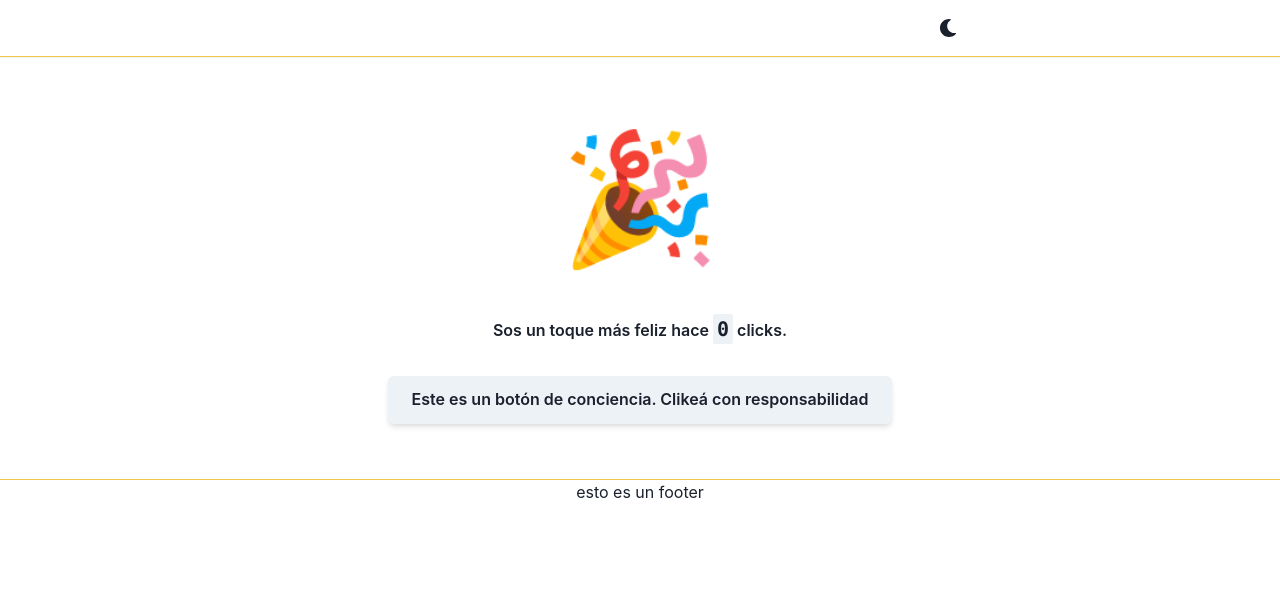
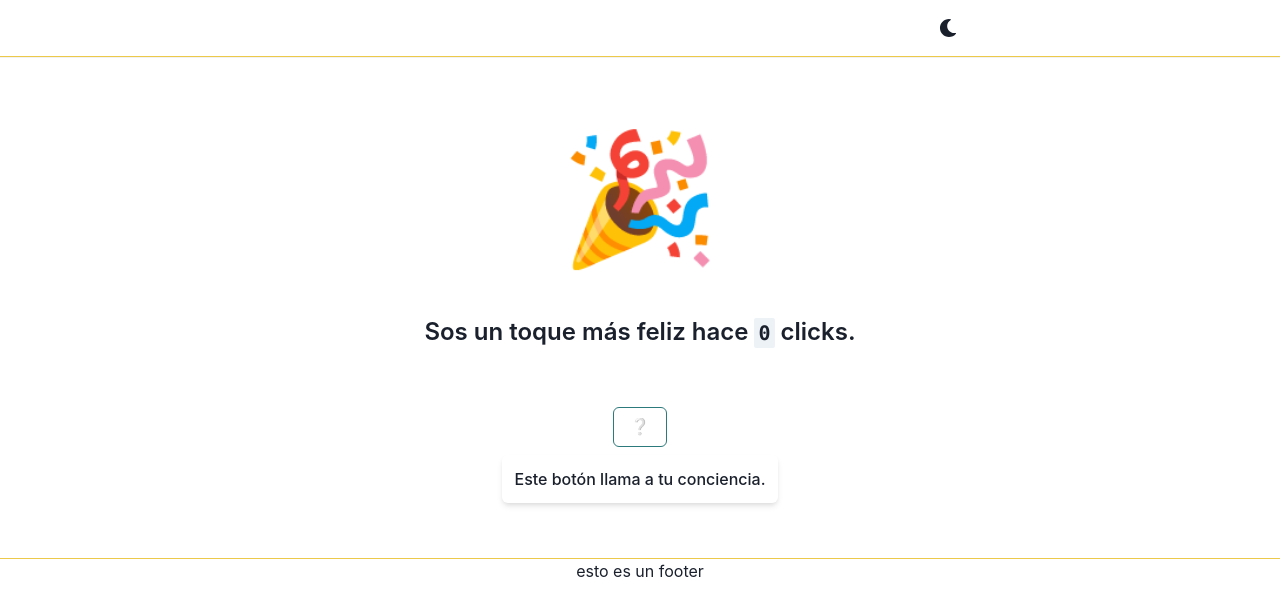
Before and after one commit to Sebastians349/happybox, a React (Create React App) app: page / in a window 1280 px wide. Shown: the top 616 px of the page. Built offline with nearby package versions, Linux system fonts and the light colour scheme.

Commit message:
<main><fix> layout botones

```diff
--- a/src/components/BtnAlegria.js
+++ b/src/components/BtnAlegria.js
@@ -18,7 +18,7 @@ const BtnAlegria = () => {
       >
         🎉
       </Button>
-      <Text fontWeight="semibold">
+      <Text fontSize="x-large" textAlign="center" fontWeight="semibold">
         Sos un toque más feliz hace <Code fontSize="xl">{contador}</Code>{' '}
         clicks.
       </Text>
--- a/src/components/BtnConciencia.js
+++ b/src/components/BtnConciencia.js
@@ -1,10 +1,11 @@
 import React, { useState } from 'react';
 import { Button } from '@chakra-ui/button';
-
+import { VStack, Text } from '@chakra-ui/layout';
 const BtnConciencia = props => {
   const [index, setIndex] = useState(0);
   const mensaje = [
-    'Este es un botón de conciencia. Clikeá con responsabilidad',
+    'Este botón llama a tu conciencia.',
+    'Clikeá con responsabilidad',
     'RESPONSABILIDAD',
     '...',
     'Hey',
@@ -22,11 +23,7 @@ const BtnConciencia = props => {
     '¿No te alcanzaba con ser feliz, no?',
     '¿Como son los humanEs, eh?',
     '¿Tenías que clickear acá también?',
-    'Lo bueno que no sos curios@... ',
-    'o curiosX... ',
-    'o curiosE... ',
-    'o curiosa/o...',
-    'así abarcamos todo el lenguaje, ¿no?',
+    // CHECK
     'Ahora estamos aca ambos...',
     'MATANDO LA PRODUCTIVIDAD.',
     'Tu empleador no debe estar feliz.',
@@ -145,15 +142,27 @@ const BtnConciencia = props => {
     '¿Objeto inanimado?',
   ];
   return (
+    <VStack>
       <Button
+        marginTop={25}
+        variant="outline"
+        colorScheme="teal"
+        onClick={() => setIndex(index + 1)}
+      >
+        ❔
+      </Button>
+      <Text
         boxShadow="md"
-      p="6"
+        p="3"
         rounded="md"
         textAlign="center"
-      onClick={() => setIndex(index + 1)}
+        // alignContent="center"
+        fontSize="md"
+        fontWeight="medium"
       >
         {mensaje[index]}
-    </Button>
+      </Text>
+    </VStack>
   );
 };
 
```
Lines whose indentation alone changed are shown as unchanged.
